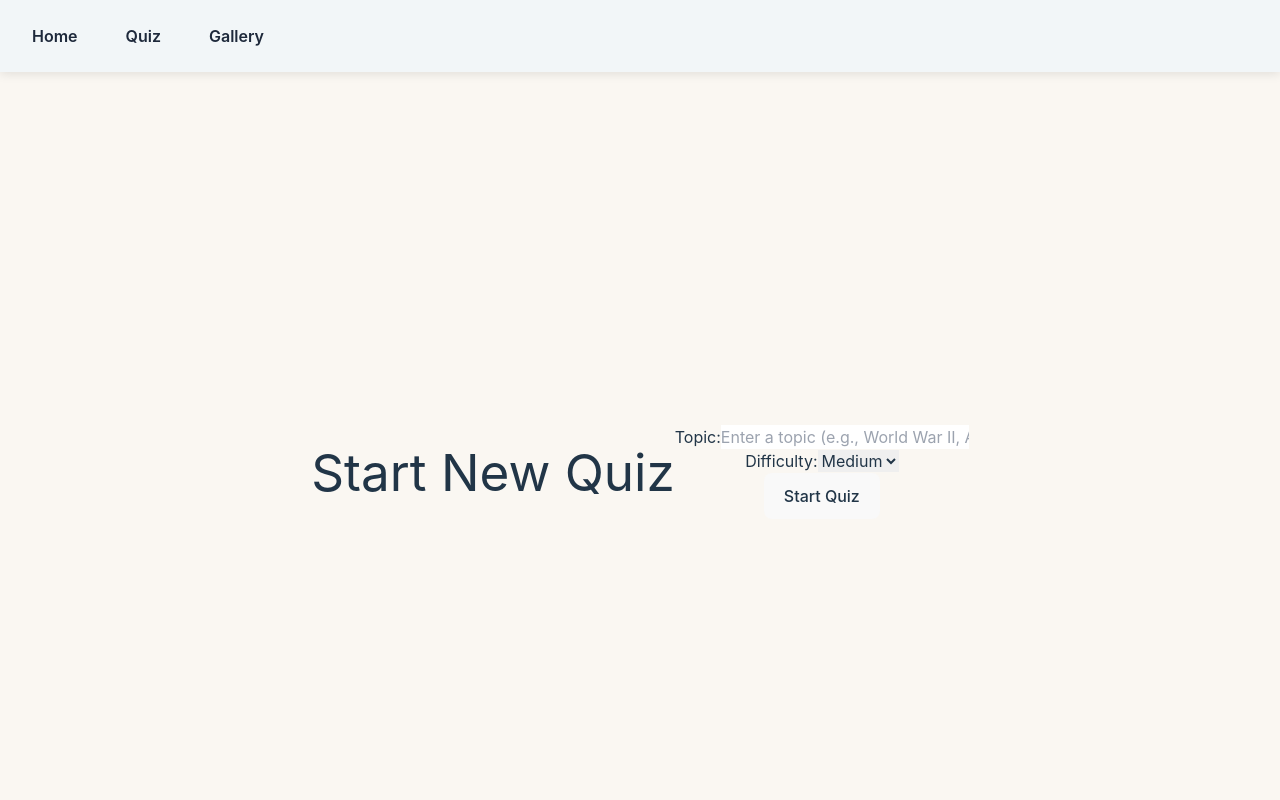
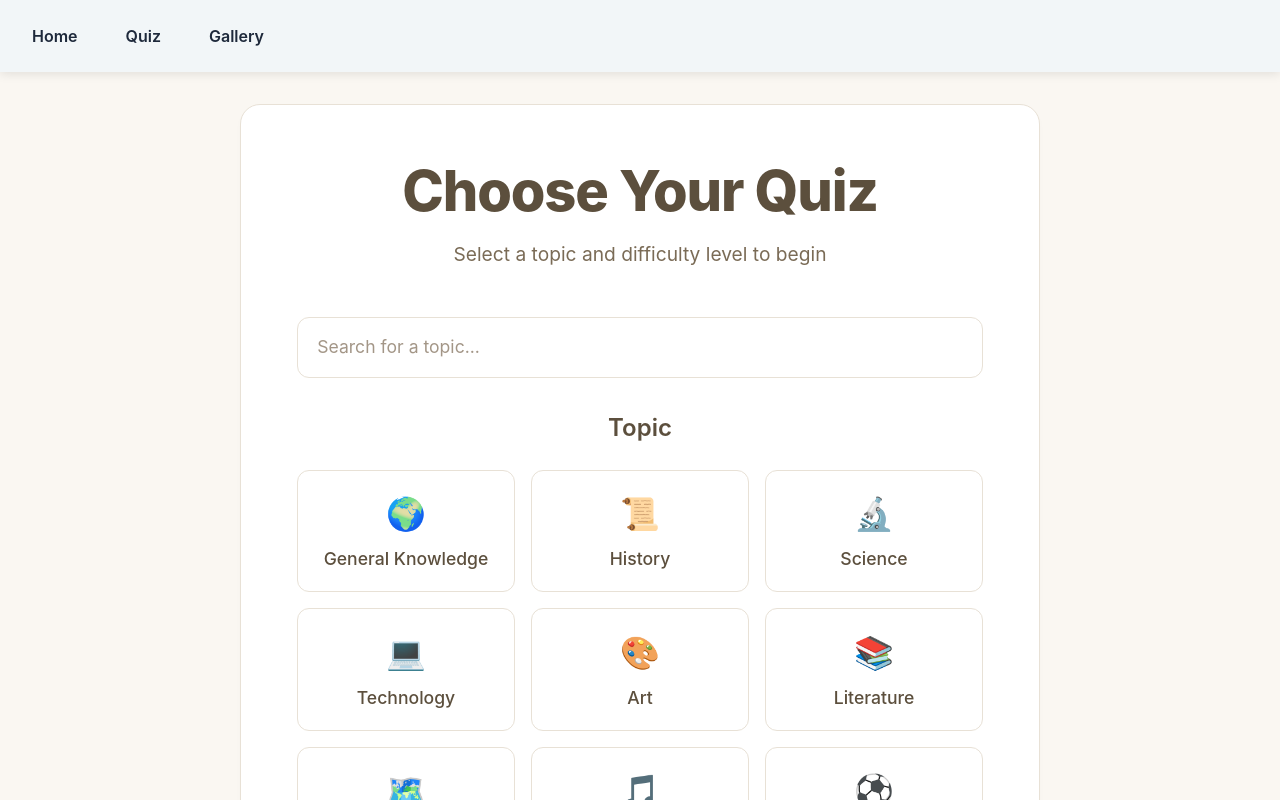
Before and after one commit to nipun1704/Knowledge-Explorer, a React (Vite) app: page /quiz-start in a window 1280 px wide. Built offline with nearby package versions, Linux system fonts and the light colour scheme.

Commit message:
Update QuizStart.jsx

```diff
--- a/src/pages/QuizStart.jsx
+++ b/src/pages/QuizStart.jsx
@@ -1,63 +1,98 @@
-import { useState, useEffect } from 'react';
+import { useState } from 'react';
 import { useNavigate } from 'react-router-dom';
 import './QuizStart.css';
 
 export default function QuizStart() {
-  const [topic, setTopic] = useState('');
-  const [difficulty, setDifficulty] = useState('medium');
-  const [backgroundImage, setBackgroundImage] = useState('');
   const navigate = useNavigate();
+  const [selectedTopic, setSelectedTopic] = useState('');
+  const [selectedDifficulty, setSelectedDifficulty] = useState('medium');
+  const [searchQuery, setSearchQuery] = useState('');
 
-  useEffect(() => {
-    // Set a default background image using a proper public URL
-    setBackgroundImage('/quiz.jpg');
-  }, []);
+  const topics = [
+    { id: 'general', name: 'General Knowledge', icon: '🌍' },
+    { id: 'history', name: 'History', icon: '📜' },
+    { id: 'science', name: 'Science', icon: '🔬' },
+    { id: 'technology', name: 'Technology', icon: '💻' },
+    { id: 'art', name: 'Art', icon: '🎨' },
+    { id: 'literature', name: 'Literature', icon: '📚' },
+    { id: 'geography', name: 'Geography', icon: '🗺️' },
+    { id: 'music', name: 'Music', icon: '🎵' },
+    { id: 'sports', name: 'Sports', icon: '⚽' },
+    { id: 'movies', name: 'Movies', icon: '🎬' }
+  ];
+
+  const difficulties = [
+    { id: 'easy', name: 'Easy' },
+    { id: 'medium', name: 'Medium' },
+    { id: 'hard', name: 'Hard' }
+  ];
+
+  const filteredTopics = topics.filter(topic =>
+    topic.name.toLowerCase().includes(searchQuery.toLowerCase())
+  );
 
   const handleStartQuiz = () => {
-    if (!topic.trim()) return;
-    navigate(`/quiz?topic=${encodeURIComponent(topic)}&difficulty=${difficulty}`);
+    if (selectedTopic) {
+      navigate(`/quiz?topic=${selectedTopic}&difficulty=${selectedDifficulty}`);
+    }
   };
 
   return (
-    <>
-      {backgroundImage && (
-        <div
-          className="quiz-start-background"
-          style={{ backgroundImage: `url(${backgroundImage})`, backgroundSize: '100% 97%' }}
-        />
-      )}
     <div className="quiz-start-container">
-        <h1>Start New Quiz</h1>
-        <div className="quiz-form">
-          <div className="form-group">
-            <label>Topic:</label>
+      <div className="quiz-start-content">
+        <h1 className="quiz-start-title">Choose Your Quiz</h1>
+        <p className="quiz-start-subtitle">Select a topic and difficulty level to begin</p>
+
+        <div className="quiz-search-container">
           <input
             type="text"
-              value={topic}
-              onChange={(e) => setTopic(e.target.value)}
-              placeholder="Enter a topic (e.g., World War II, Ancient Rome)"
-              required
+            placeholder="Search for a topic..."
+            value={searchQuery}
+            onChange={(e) => setSearchQuery(e.target.value)}
+            className="quiz-search-input"
           />
         </div>
-          <div className="form-group">
-            <label>Difficulty:</label>
-            <select
-              value={difficulty}
-              onChange={(e) => setDifficulty(e.target.value)}
+
+        <div className="quiz-start-section">
+          <h2 className="quiz-start-section-title">Topic</h2>
+          <div className="quiz-start-topics">
+            {filteredTopics.map((topic) => (
+              <button
+                key={topic.id}
+                className={`quiz-start-topic ${selectedTopic === topic.id ? 'selected' : ''}`}
+                onClick={() => setSelectedTopic(topic.id)}
               >
-              <option value="easy">Easy</option>
-              <option value="medium">Medium</option>
-              <option value="hard">Hard</option>
-            </select>
+                <span className="quiz-start-topic-icon">{topic.icon}</span>
+                <span className="quiz-start-topic-name">{topic.name}</span>
+              </button>
+            ))}
           </div>
+        </div>
+
+        <div className="quiz-start-section">
+          <h2 className="quiz-start-section-title">Difficulty</h2>
+          <div className="quiz-start-difficulties">
+            {difficulties.map((difficulty) => (
               <button
+                key={difficulty.id}
+                className={`quiz-start-difficulty ${selectedDifficulty === difficulty.id ? 'selected' : ''}`}
+                onClick={() => setSelectedDifficulty(difficulty.id)}
+              >
+                <span className="quiz-start-difficulty-name">{difficulty.name}</span>
+                <span className="quiz-start-difficulty-description">{difficulty.description}</span>
+              </button>
+            ))}
+          </div>
+        </div>
+
+        <button
+          className="quiz-start-button"
           onClick={handleStartQuiz}
-            disabled={!topic.trim()}
+          disabled={!selectedTopic}
         >
           Start Quiz
         </button>
       </div>
     </div>
-    </>
   );
 }
```
Lines whose indentation alone changed are shown as unchanged.
